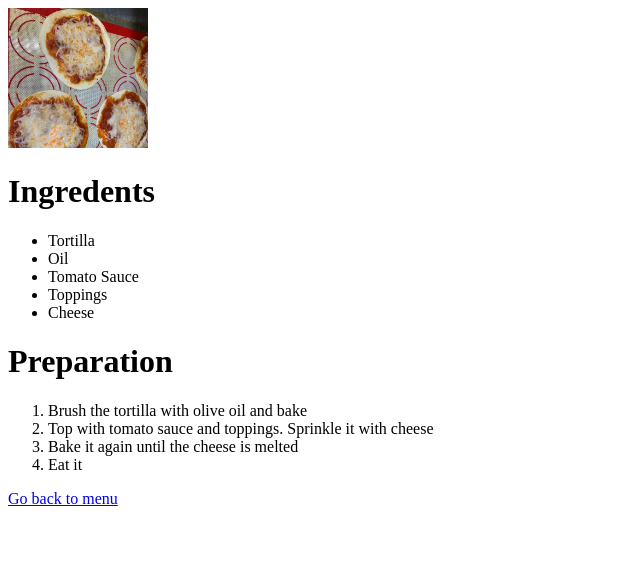
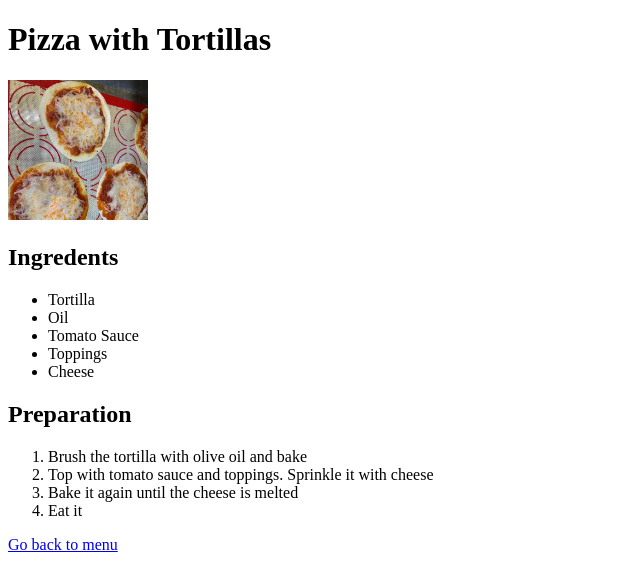
Before and after one commit to Cruzado200/odin-recipes, a plain HTML site: page recipes/pizza.html in a window 1280 px wide. Shown: the whole page, without its empty margins (0-640 px from the left). Drawn offline with Linux system fonts and the light colour scheme.

Commit message:
Get done with all the formats

```diff
--- a/recipes/pizza.html
+++ b/recipes/pizza.html
@@ -6,8 +6,9 @@
     </head>
 
     <body>
+        <h1>Pizza with Tortillas</h1>
         <img src="../imag/pizza.jpeg" alt="Pizza with Tortillas" width="140px">
-        <h1>Ingredents</h1>
+        <h2>Ingredents</h2>
         <ul>
             <li>Tortilla</li>
             <li>Oil</li>
@@ -15,7 +16,7 @@
             <li>Toppings</li>
             <li>Cheese</li>
         </ul>
-        <h1>Preparation</h1>
+        <h2>Preparation</h2>
         <ol>
             <li>Brush the tortilla with olive oil and bake</li>
             <li>Top with tomato sauce and toppings. Sprinkle it with cheese</li>
```
Also changed, not shown: recipes/bananas.html (+1 -1 lines).
